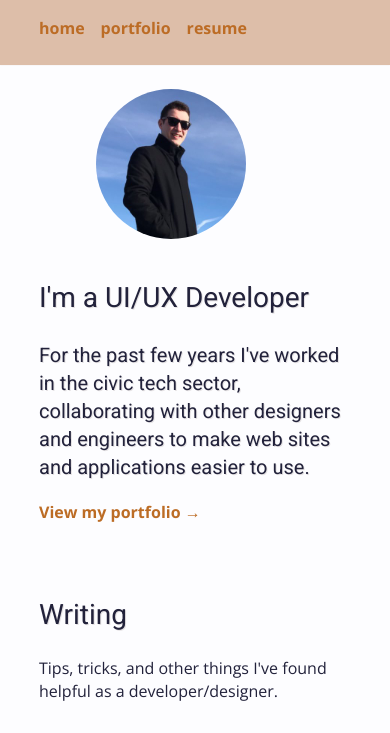
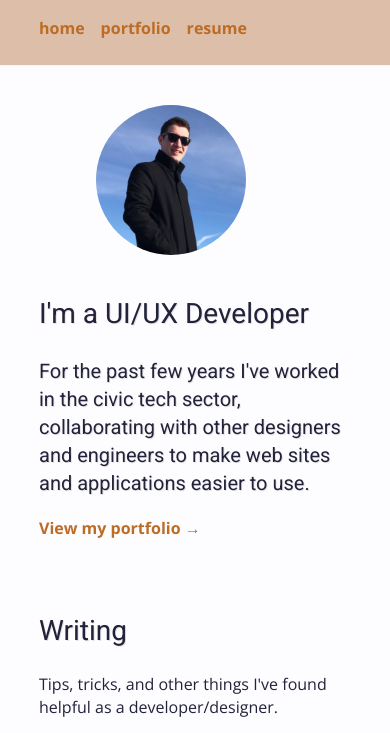
Before and after one commit to vincevince1006/vnncctt-site, a Gatsby site: page / in a window 390 px wide. Shown: the part 75-808 px from the top of the page. Built offline with nearby package versions, Linux system fonts and the light colour scheme; Gatsby itself is replaced by a stand-in of ours.

Commit message:
better margin

```diff
--- a/src/styles/_homepage.scss
+++ b/src/styles/_homepage.scss
@@ -18,7 +18,7 @@
     border-radius: 100px;
     margin: 0 4em 0 1em;
     @media screen and (max-width: 800px) {
-      margin-top: 1em;
+      margin-top: 2em;
       margin-bottom: 1em;
     }
   }
```
